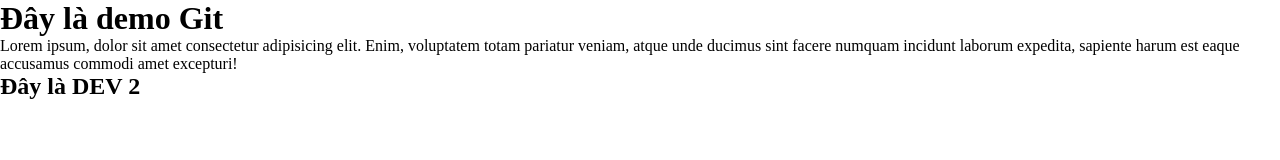
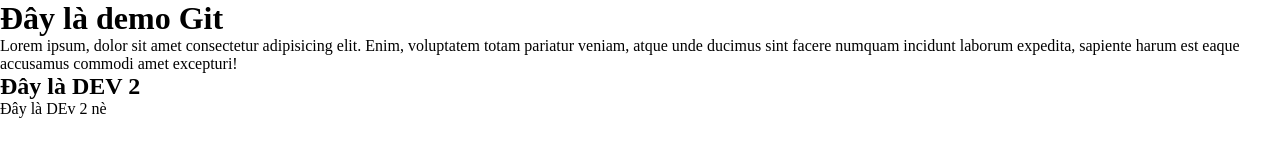
Before and after one commit to thynguyen95/BC65-CapstoneBS, a plain HTML site: page index.html in a window 1280 px wide. Drawn offline with Linux system fonts and the light colour scheme.

Commit message:
update html

```diff
--- a/index.html
+++ b/index.html
@@ -17,5 +17,7 @@
     </p>
 
     <h2>Đây là DEV 2</h2>
+
+    <div>Đây là DEv 2 nè</div>
   </body>
 </html>
```
